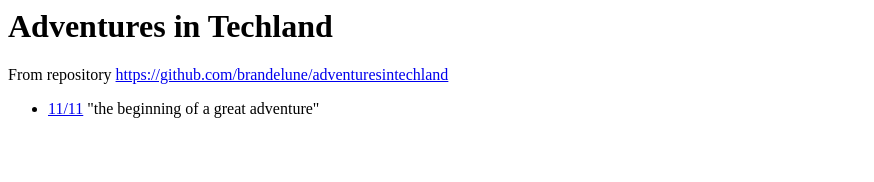
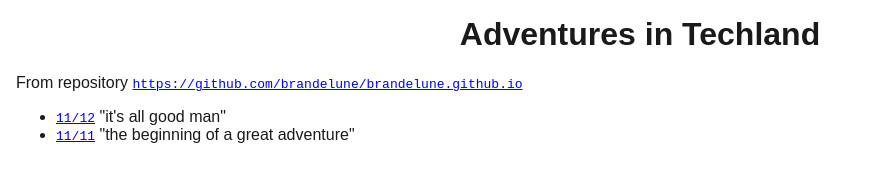
Before and after one commit to brandelune/brandelune.github.io, a plain HTML site: page index.html in a window 1280 px wide. Shown: the whole page, without its empty margins (0-874 px from the left). Drawn offline with Linux system fonts and the light colour scheme.

Commit message:
new css
css is used in common by all the files

```diff
--- /dev/null
+++ b/adventuresintechland.css
@@ -0,0 +1,22 @@
+body  {
+    background-color: #ffffff;
+    color: #1a1a1a;
+    font-family: sans-serif;
+    margin: 1em;
+}
+
+h1 {
+    text-align: center;
+}
+
+p {
+    text-align: justify;
+}
+
+.important {
+    border: 1px solid red;
+}
+
+a, code {
+    font-family: monospace;
+}
--- a/index.html
+++ b/index.html
@@ -1,11 +1,13 @@
 <html>
     <head>
 	<title>Adventures in Techland</title>
+	<link rel="stylesheet" type="text/css" href="./adventuresintechland.css">
     </head>
     <body>
 	<h1>Adventures in Techland</h1>
-	<p>From repository <a href="https://github.com/brandelune/adventuresintechland">https://github.com/brandelune/adventuresintechland</a></p>
+	<p>From repository <a href="https://github.com/brandelune/brandelune.github.io">https://github.com/brandelune/brandelune.github.io</a></p>
 	<ul>
+	    <li><a href="./1112/1112.html">11/12</a> "it's all good man"</li>
 	    <li><a href="./1111/1111.html">11/11</a> "the beginning of a great adventure"</li>
 	</ul>
     </body>
```
